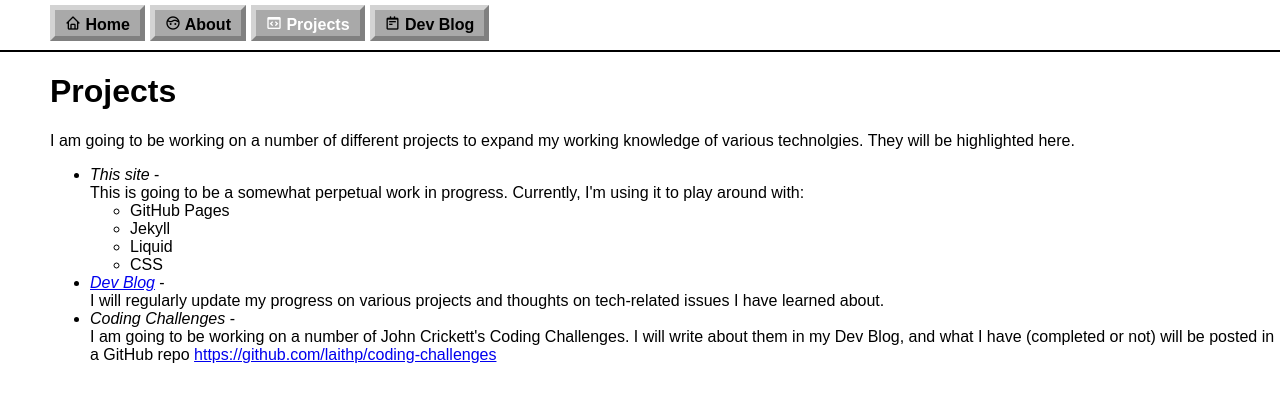
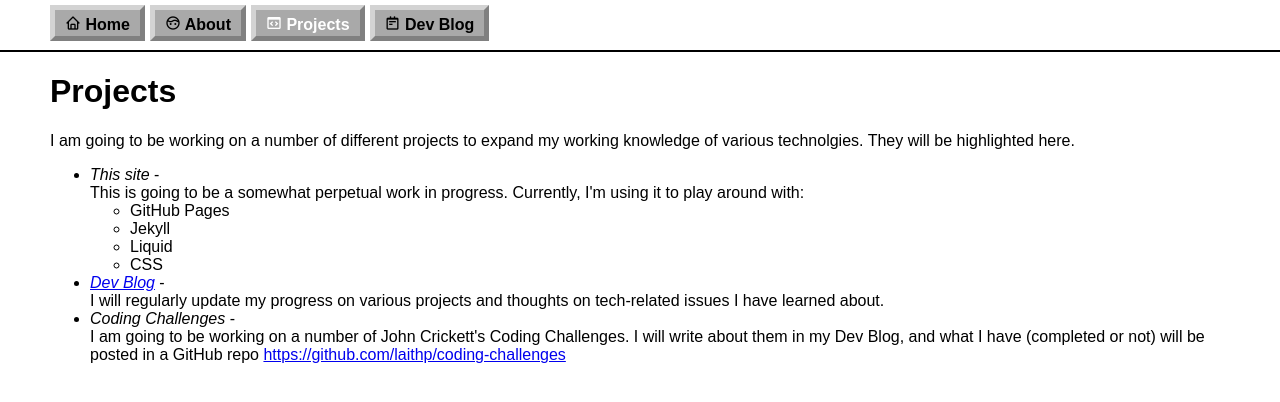
Before and after one commit to laithp/laithp.github.io, a Jekyll site: the page built from projects.md, in a window 1280 px wide. Shown: the top 402 px of the page. Built offline with Jekyll 4.4.1, drawn with Linux system fonts in a browser that asks for light colours; our own code applies the rules of GitHub Pages for plain Markdown files.

```diff
--- a/_sass/main.scss
+++ b/_sass/main.scss
@@ -36,15 +36,18 @@ nav a {
   text-decoration: none;
   font-weight: bold;
 }
-
-div.content {
-  margin-left: 50px
-}
-h1, p {
- // margin-left: 50px;
+.current {
+    color: white;
 }
 
 
-.current {
-    color: white;
+div.content {
+  margin-left: 50px;
+  margin-right: 50px;
 }
+
+
+.avatar {
+  width: 15%;
+  border-radius: 50% !important;
+}
```
Also changed, not shown: about.md (+8 -1 lines).
